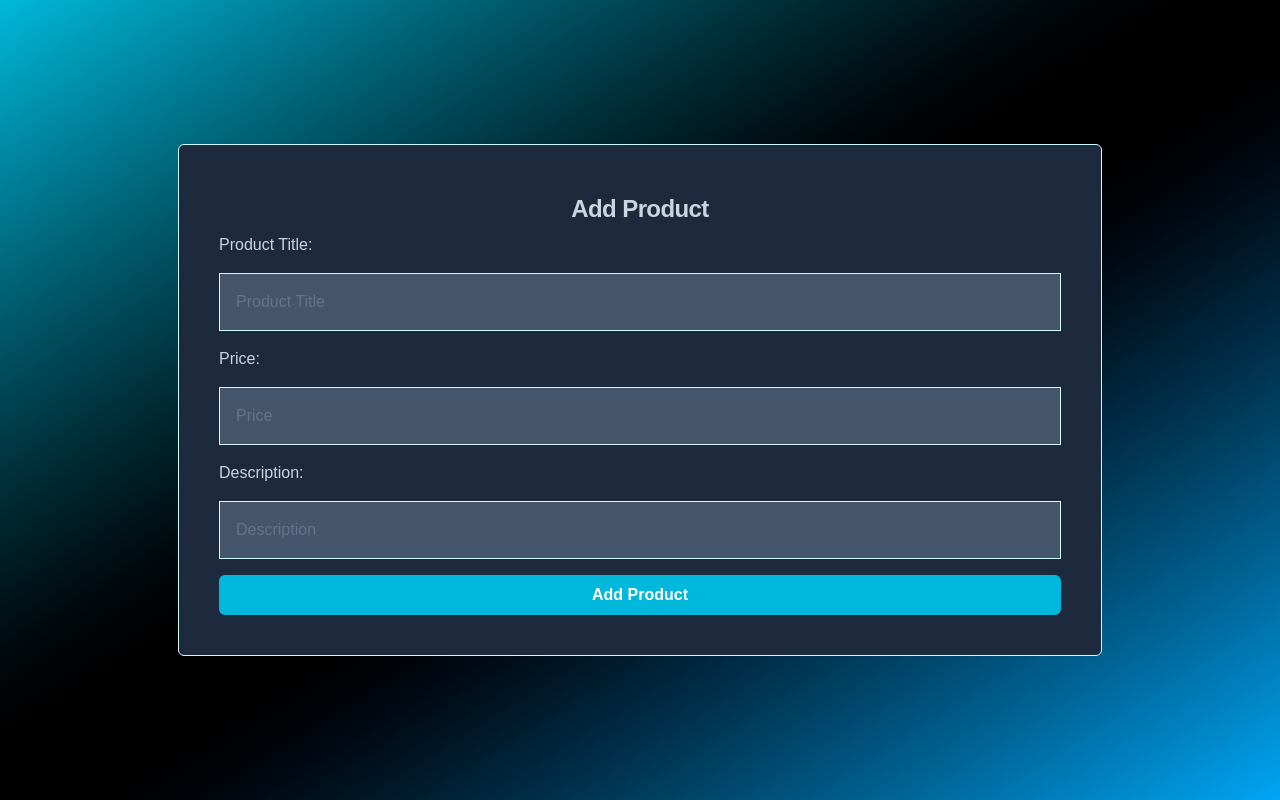
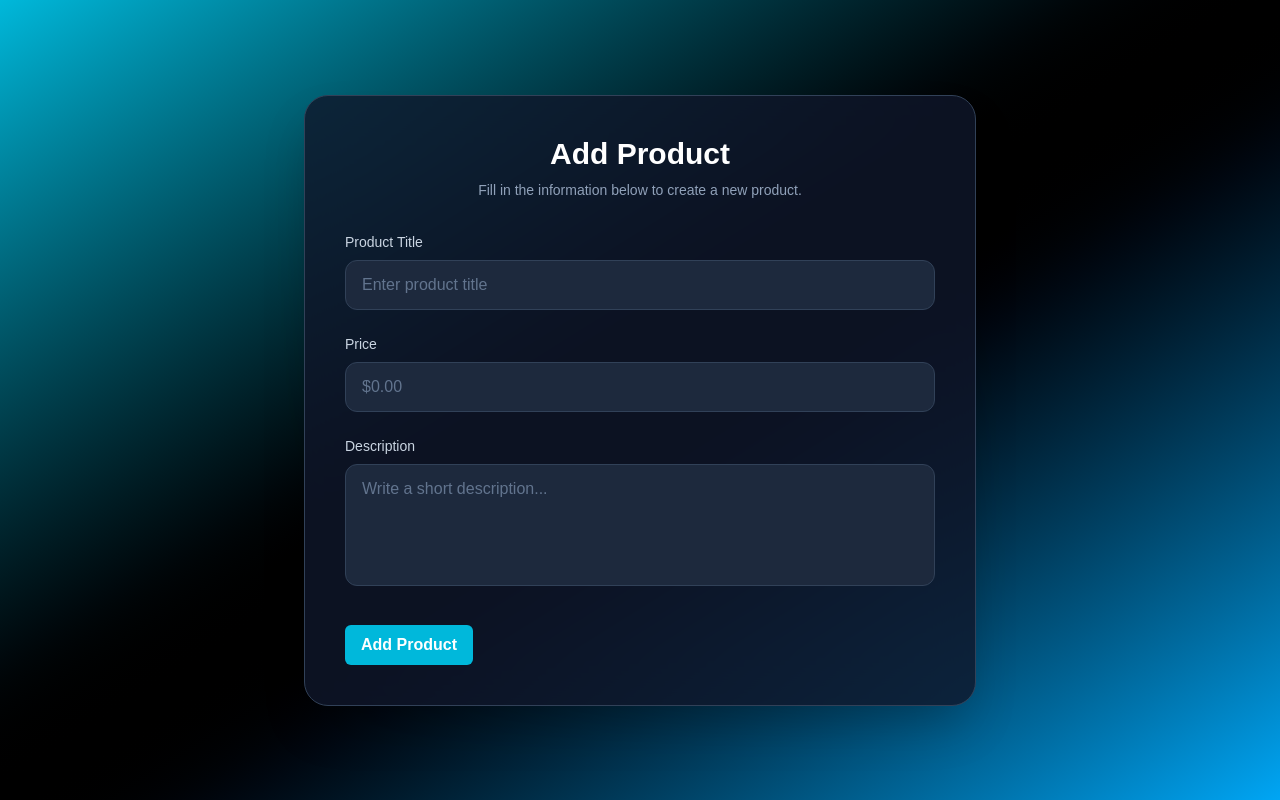
Before and after one commit to Rimon-Mahamud-Rony/data-fetching-demo, a Next.js app: page /products-db-create in a window 1280 px wide. Built offline with nearby package versions, Linux system fonts and the light colour scheme.

Commit message:
ci: formstate-separating-server-actions

```diff
--- /dev/null
+++ b/app/action/products.ts
@@ -0,0 +1,44 @@
+"use server";
+import { addProduct } from "../prisma-db";
+import { redirect } from "next/navigation";
+
+export type Error = {
+  title?: string;
+  price?: string;
+  description?: string;
+};
+
+export type FormState = {
+  errors: Error;
+};
+
+export async function createProduct(prevState: FormState, formData: FormData) {
+
+      const title = formData.get("title") as string;
+      const price = formData.get("price") as string;
+      const description = formData.get("description") as string;
+
+      const errors: Error = {};
+
+      if (!title) {
+        errors.title = "Title is required";
+      }
+
+      if (!price) {
+        errors.price = "Price is required";
+      } else if (isNaN(parseInt(price))) {
+        errors.price = "Price must be a valid number";
+      }
+
+      if (!description) {
+        errors.description = "Description is required";
+      }
+
+      if (Object.keys(errors).length > 0) {
+        return { errors };
+      }
+
+        await addProduct(title, parseInt(price), description);
+
+        redirect("/products-db");
+    }
--- /dev/null
+++ b/app/components/ui/submit.tsx
@@ -0,0 +1,24 @@
+"use client";
+
+import { useFormStatus } from "react-dom";
+
+type SubmitButtonProps = {
+  submitText: string;
+  submittingText: string;
+};
+
+export const SubmitButton = ({ submitText, submittingText }: SubmitButtonProps) => {
+  const { pending } = useFormStatus();
+
+  return (
+    <button
+      type="submit"
+      disabled={pending}
+      className={`bg-cyan-500 hover:bg-cyan-700 text-white font-semibold py-2 px-4 rounded-md transition duration-300 ${
+        pending ? "opacity-50 cursor-not-allowed" : ""
+      }`}
+    >
+      {pending ? submittingText : submitText}
+    </button>
+  );
+};
--- a/app/products-db-create/page.tsx
+++ b/app/products-db-create/page.tsx
@@ -1,60 +1,112 @@
+"use client";
 import CommonPageDesign from "../components/commonPageDesign";
-import { addProduct } from "../prisma-db";
-import { redirect } from "next/navigation";
+
+import { SubmitButton } from "../components/ui/submit";
+import { useActionState } from "react";
+import { FormState, createProduct } from "../action/products";
+
+
+
+
 
 export default function AddProductsPage() {
 
-    async function createProduct( formData: FormData) {
-        "use server";
-        const title = formData.get("title") as string;
-        const price = formData.get("price") as string;
-        const description = formData.get("description") as string;
+  const initalState: FormState = {
+    errors: {},
+  };
 
-        await addProduct(title, parseInt(price), description);
-
-        redirect("/products-db");
-    }
-
+  const [state, formAction, isPending] = useActionState(
+    createProduct,
+    initalState);
     return (
       <CommonPageDesign>
-        <section className="relative w-full max-w-3/4 rounded-md border border-cyan-100 bg-slate-800 p-10 shadow-4xl backdrop-blur-4xl">
-          <h1 className="text-2xl font-semibold tracking-tight text-slate-300 py-2 text-center">
-            Add Product
-          </h1>
-          <form action={createProduct} className="flex flex-col gap-4">
-            <label htmlFor="title" className="text-slate-300">
-              Product Title:
+        <section className="w-full max-w-2xl rounded-3xl border border-slate-700 bg-slate-900/80 p-10 shadow-2xl backdrop-blur-xl">
+          <div className="mb-8 text-center">
+            <h1 className="text-3xl font-bold text-white">Add Product</h1>
+            <p className="mt-2 text-sm text-slate-400">
+              Fill in the information below to create a new product.
+            </p>
+          </div>
+
+          <form action={formAction} className="space-y-6">
+            {/* Product Title */}
+            <div>
+              <label
+                htmlFor="title"
+                className="mb-2 block text-sm font-medium text-slate-300"
+              >
+                Product Title
               </label>
+
               <input
+                id="title"
                 type="text"
                 name="title"
-              placeholder="Product Title"
-              className="bg-slate-600 text-slate-300 placeholder:text-slate-500 border border-cyan-100 focus:outline-none focus:ring-2 focus:ring-cyan-500 p-4"
+                placeholder="Enter product title"
+                className="w-full rounded-xl border border-slate-700 bg-slate-800 px-4 py-3 text-slate-200 placeholder:text-slate-500 outline-none transition-all duration-300 focus:border-cyan-500 focus:ring-4 focus:ring-cyan-500/20"
               />
-            <label htmlFor="price" className="text-slate-300">
-              Price:
+
+              {state.errors.title && (
+                <p className="mt-2 text-sm text-red-400">
+                  {state.errors.title}
+                </p>
+              )}
+            </div>
+
+            {/* Price */}
+            <div>
+              <label
+                htmlFor="price"
+                className="mb-2 block text-sm font-medium text-slate-300"
+              >
+                Price
               </label>
+
               <input
+                id="price"
                 type="number"
                 name="price"
-              placeholder="Price"
-              className="bg-slate-600 text-slate-300 placeholder:text-slate-500 border border-cyan-100 focus:outline-none focus:ring-2 focus:ring-cyan-500 p-4"
+                placeholder="$0.00"
+                className="w-full rounded-xl border border-slate-700 bg-slate-800 px-4 py-3 text-slate-200 placeholder:text-slate-500 outline-none transition-all duration-300 focus:border-cyan-500 focus:ring-4 focus:ring-cyan-500/20"
               />
-            <label htmlFor="description" className="text-slate-300">
-              Description:
+
+              {state.errors.price && (
+                <p className="mt-2 text-sm text-red-400">
+                  {state.errors.price}
+                </p>
+              )}
+            </div>
+
+            {/* Description */}
+            <div>
+              <label
+                htmlFor="description"
+                className="mb-2 block text-sm font-medium text-slate-300"
+              >
+                Description
               </label>
-            <input
-              type="text"
+
+              <textarea
+                id="description"
                 name="description"
-              placeholder="Description"
-              className="bg-slate-600 text-slate-300 placeholder:text-slate-500 border border-cyan-100 focus:outline-none focus:ring-2 focus:ring-cyan-500 p-4"
+                rows={4}
+                placeholder="Write a short description..."
+                className="w-full resize-none rounded-xl border border-slate-700 bg-slate-800 px-4 py-3 text-slate-200 placeholder:text-slate-500 outline-none transition-all duration-300 focus:border-cyan-500 focus:ring-4 focus:ring-cyan-500/20"
               />
-            <button
-              type="submit"
-              className="bg-cyan-500 hover:bg-cyan-600 text-white font-semibold py-2 px-4 rounded-md transition duration-300"
-            >
-              Add Product
-            </button>
+
+              {state.errors.description && (
+                <p className="mt-2 text-sm text-red-400">
+                  {state.errors.description}
+                </p>
+              )}
+            </div>
+
+            <div className="pt-2">
+              <SubmitButton
+                submitText="Add Product"
+                submittingText="Adding..."
+              />
+            </div>
           </form>
         </section>
       </CommonPageDesign>
```
Also changed, not shown: 1 other file (tests, documents, lock files or other folders). Lines whose indentation alone changed are shown as unchanged.
